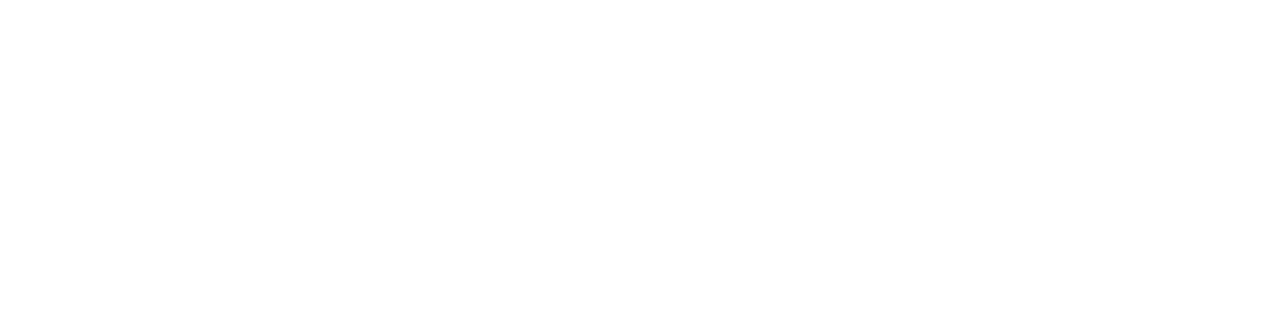
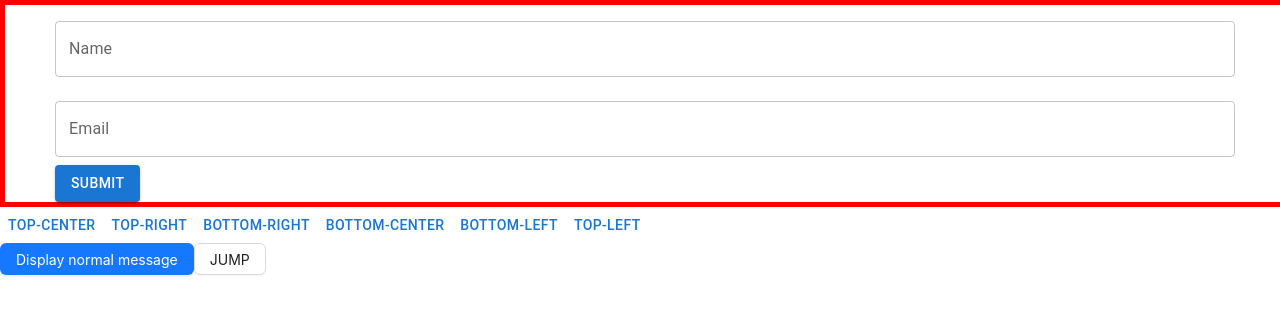
Before and after one commit to Sapphire127/investment-demo, a React (Create React App) app: page /#/home in a window 1280 px wide. Shown: the top 316 px of the page. Built offline with nearby package versions, Linux system fonts and the light colour scheme.

Commit message:
add Chart.tsx and Navigate

```diff
--- a/src/App.tsx
+++ b/src/App.tsx
@@ -2,7 +2,7 @@
 import './App.css';
 import Home from './main/home/components/Home/Home.tsx';
 import Fund from './main/fund/components/Fund/Fund.tsx';
-import { HashRouter, Route, Routes } from 'react-router-dom';
+import { HashRouter, Navigate, Route, Routes } from 'react-router-dom';
 import { ConfigProvider } from 'antd';
 
 function App() {
@@ -10,7 +10,8 @@
         <ConfigProvider>
             <HashRouter>
                 <Routes>
-                    <Route path="/" element={<Home />}></Route>
+                    <Route path="/" element={<Navigate to="home" />}></Route>
+                    <Route path="/home" element={<Home />}></Route>
                     <Route path="/*" element={
                         <Routes>
                             <Route path="myfund" element={<Fund />}></Route>
--- a/src/main/home/components/Home/Home.tsx
+++ b/src/main/home/components/Home/Home.tsx
@@ -2,13 +2,20 @@
 import MyForm from "./MyForm.tsx";
 import MySnackbar from "./MySnackbar.tsx";
 import MyMessage from "./MyMessage.tsx";
+import { Button } from "antd";
 
 export default function Home () {
+
+    const jump = () => {
+        console.log("jump!");
+    }
+
     return (
         <>
             <MyForm />
             <MySnackbar />
             <MyMessage />
+            <Button onClick={jump}>JUMP</Button>
         </>
     );
 }
```
Also changed, not shown: src/main/chart/components/Chart/Chart.tsx (added, +9 -0 lines).
